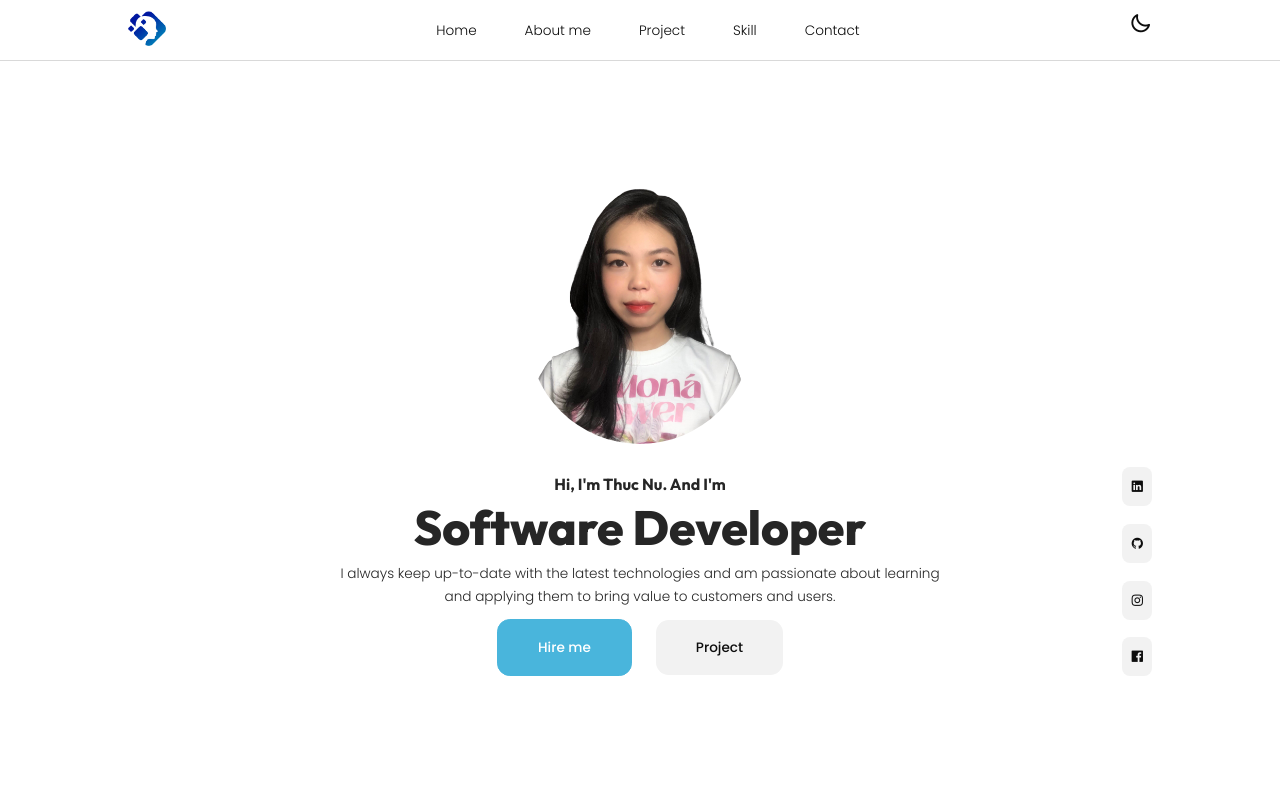
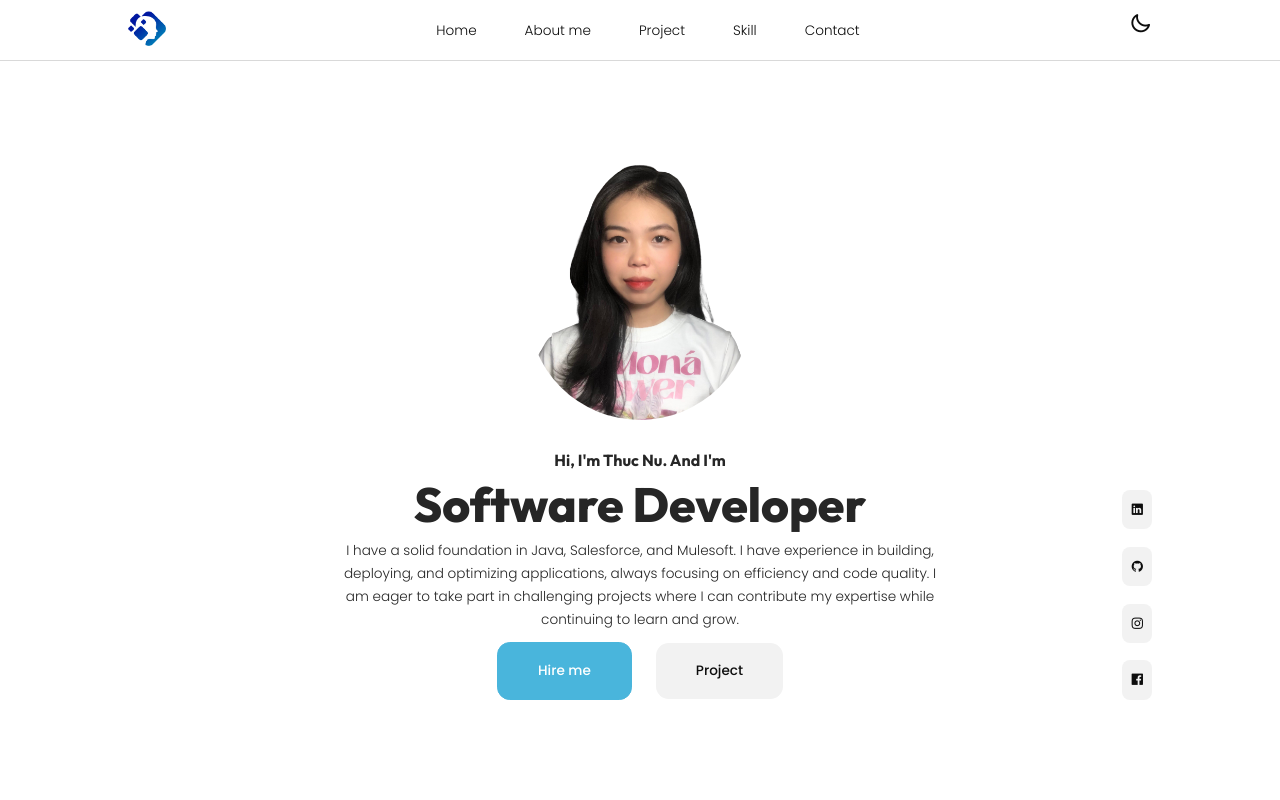
Before and after one commit to thucnu/Portfolio, a plain HTML site: page index.html in a window 1280 px wide. Shown: the top 800 px of the page. Drawn offline with nearby package versions, Linux system fonts and the light colour scheme.

Commit message:
update: introduction

```diff
--- a/index.html
+++ b/index.html
@@ -65,9 +65,11 @@
           <h4>Hi, I'm <strong>Thuc Nu</strong>. And I'm</h4>
           <h1>Software Developer</h1>
           <p>
-            I always keep up-to-date with the latest technologies and am
-            passionate about learning and applying them to bring value to
-            customers and users.
+            I have a solid foundation in Java, Salesforce, and Mulesoft. I have
+            experience in building, deploying, and optimizing applications,
+            always focusing on efficiency and code quality. I am eager to take
+            part in challenging projects where I can contribute my expertise
+            while continuing to learn and grow.
           </p>
           <div class="header__cta">
             <a href="#contact" class="btn primary">Hire me</a>
```
